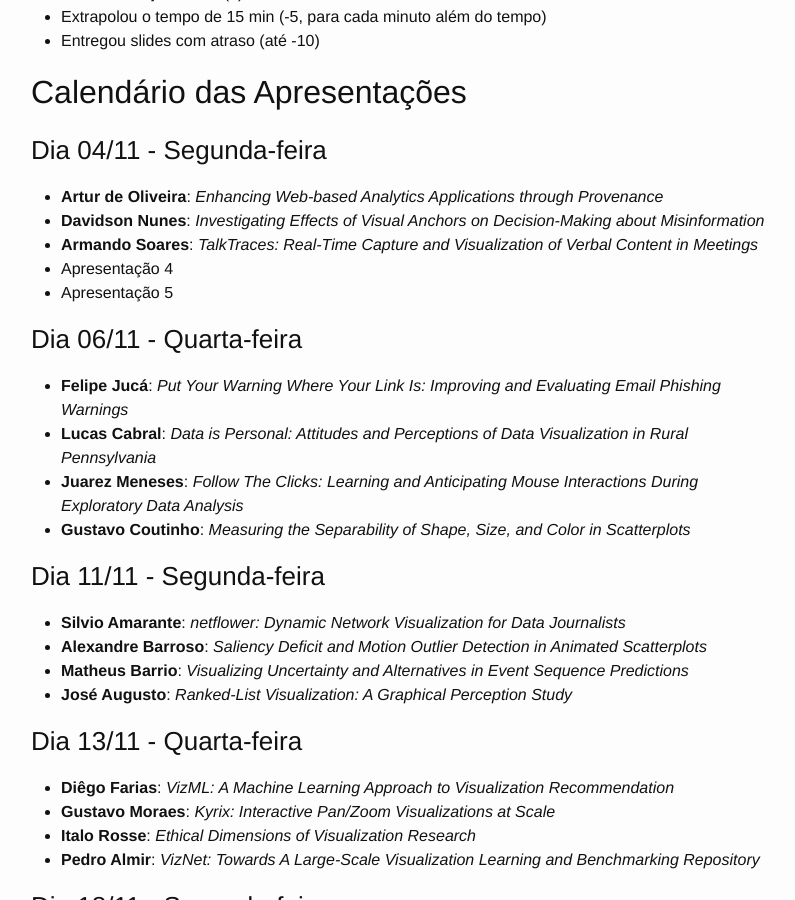
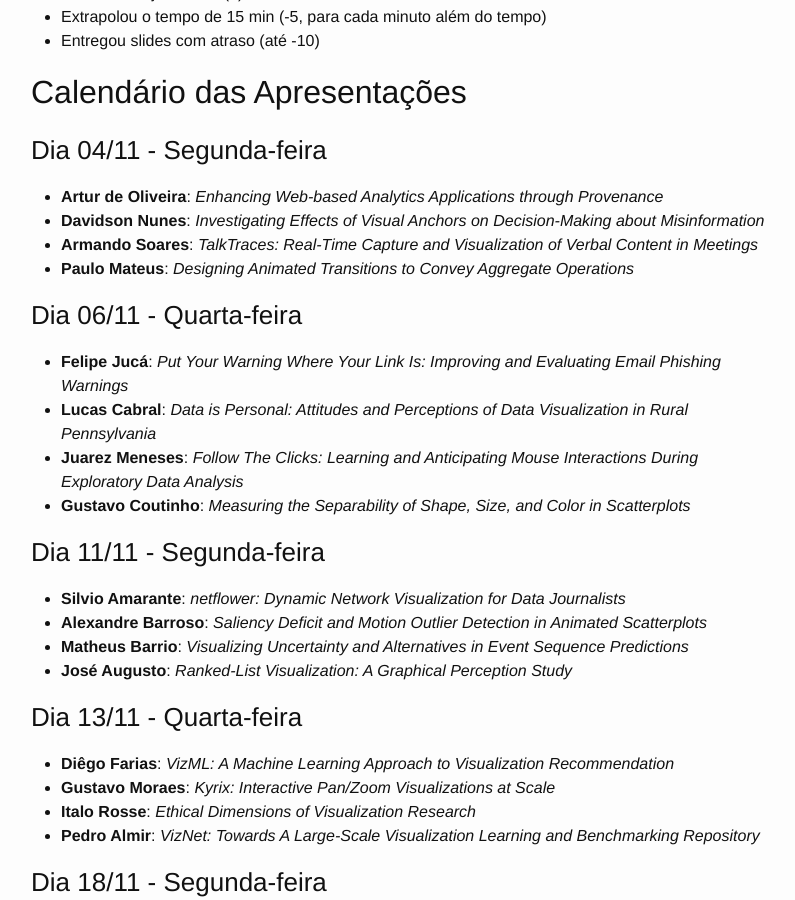
Before and after one commit to emanueles/datavis-course, a Jekyll site: the page built from _posts/2019-10-17-papers.md, in a window 1280 px wide and 900 px high, scrolled down 3224 px. Shown: the whole window, without its empty margins (239-1034 px from the left). Built offline with Jekyll 4.4.1, drawn with Linux system fonts in a browser that asks for light colours; some of the changed text lies outside the part shown.

Commit message:
Updated paper list

```diff
--- a/_posts/2019-10-17-papers.md
+++ b/_posts/2019-10-17-papers.md
@@ -54,7 +54,7 @@
     <tr>
       <td>07</td>
       <td>Kim, Y. , Correll, M. and Heer, J. (2019), <b>Designing Animated Transitions to Convey Aggregate Operations.</b> Computer Graphics Forum, 38: 541-551. <a href="https://idl.cs.washington.edu/papers/animated-aggregate-operations/">(site)</a> <a href="https://idl.cs.washington.edu/files/2019-AnimatedAggregates-EuroVis.pdf">(pdf)</a></td>
-      <td><b>Não definido</b></td>
+      <td><b>Paulo Mateus</b></td>
     </tr>
     <tr>
       <td>08</td>
@@ -161,8 +161,7 @@
 * **Artur de Oliveira**: *Enhancing Web-based Analytics Applications through Provenance*
 * **Davidson Nunes**: *Investigating Effects of Visual Anchors on Decision‐Making about Misinformation*
 * **Armando Soares**: *TalkTraces: Real-Time Capture and Visualization of Verbal Content in Meetings*
-* Apresentação 4
-* Apresentação 5
+* **Paulo Mateus**: *Designing Animated Transitions to Convey Aggregate Operations*
 
 ### Dia 06/11 - Quarta-feira
 
```
